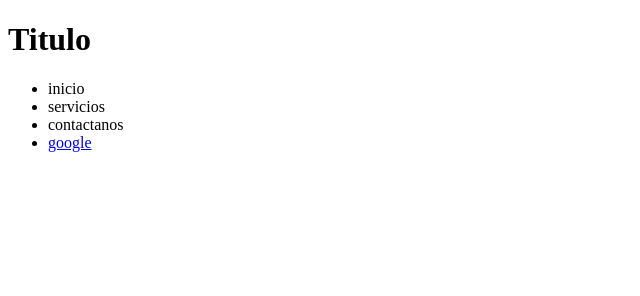
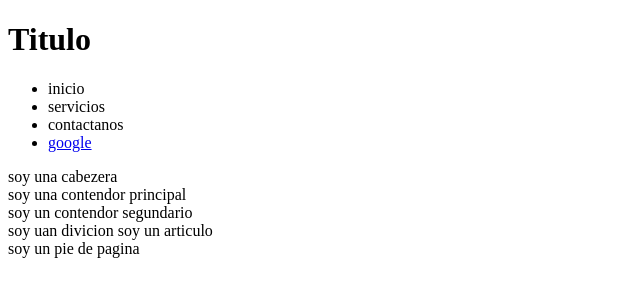
Before and after one commit to Esaud17/webdevapps, a plain HTML site: page index.html in a window 1280 px wide. Shown: the whole page, without its empty margins (0-640 px from the left). Drawn offline with Linux system fonts and the light colour scheme.

Commit message:
mi primer web

```diff
--- a/index.html
+++ b/index.html
@@ -15,18 +15,24 @@
         <li><a href = "http://www.google.com">google</a></li>
       </ul>
     </nav>
+    soy una cabezera
   </header>
 
   <section>
+    soy una contendor principal
       <section>
+        soy un contendor segundario
           <div class="">
-              <articles></articles>
+              soy uan divicion
+              <articles>
+                soy un articulo
+              </articles>
           </div>
       </section>
   </section>
 
   <footer>
-
+    soy un pie de pagina
   </footer>
 
 </body>
```
